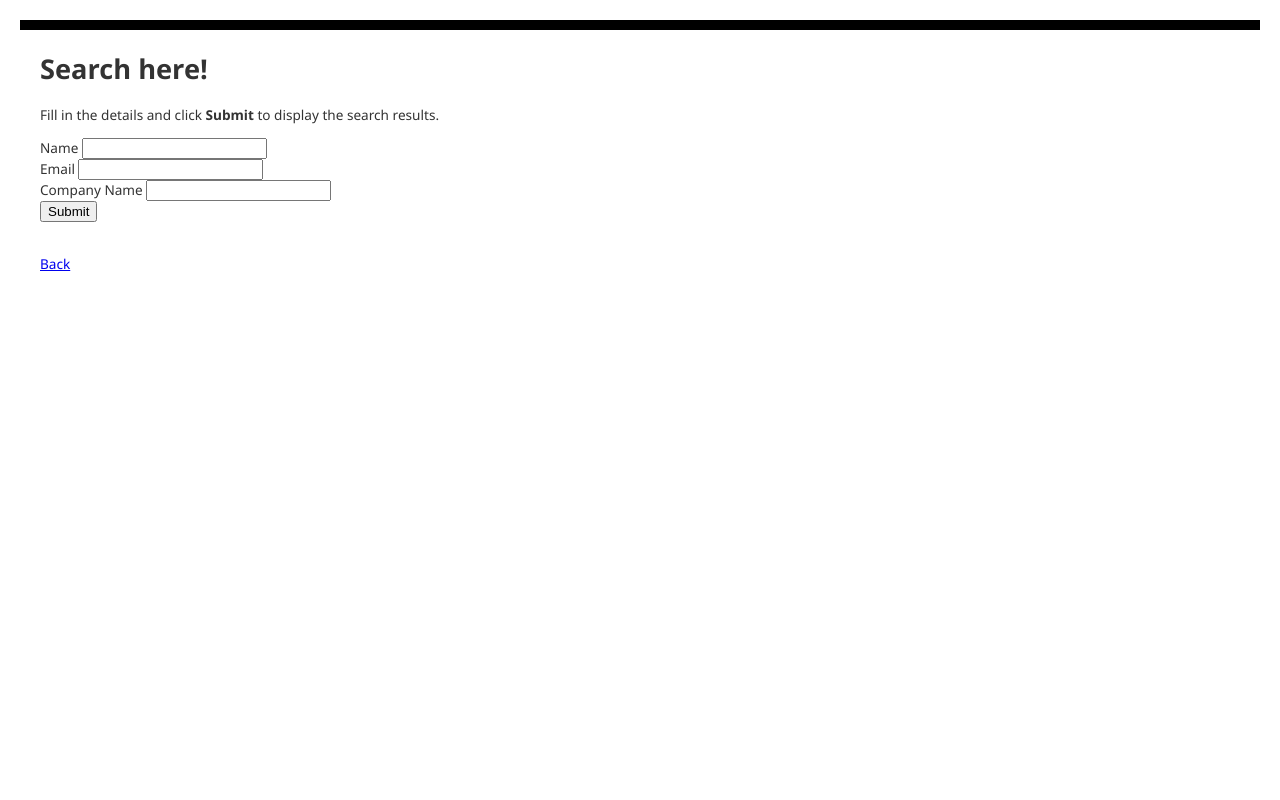
After one commit to Groslaszi/coursework2, a PHP site: page /search.php in a window 1280 px wide. The commit adds this page. Run offline with PHP 8.4, Linux system fonts and the light colour scheme.

Commit message:
comment describing changes

```diff
--- a/index.php
+++ b/index.php
@@ -20,10 +20,13 @@
 <p>Fill in your name and email address, then click <strong>Submit</strong> to register.</p>
 <form method="post" action="index.php" enctype="multipart/form-data" >
       Name  <input type="text" name="name" id="name"/></br>
+      Search for Name <input type="text" name="search" id="search"/></br>
       Company  <input type="text" name="company" id="company"/></br>
       Email <input type="text" name="email" id="email"/></br>
       <input type="submit" name="submit" value="Submit" />
-</form>
+</form></br>
+
+<a href="search.php"> Search</a></br></br>
 <?php
     // DB connection info
     //TODO: Update the values for $host, $user, $pwd, and $db
--- /dev/null
+++ b/search.php
@@ -0,0 +1,84 @@
+<html>
+    <head>
+        <Title>Registration Form</Title>
+            <style type="text/css">
+                body { background-color: #fff; border-top: solid 10px #000;
+                    color: #333; font-size: .85em; margin: 20; padding: 20;
+                    font-family: "Segoe UI", Verdana, Helvetica, Sans-Serif;
+                }
+                h1, h2, h3,{ color: #000; margin-bottom: 0; padding-bottom: 0; }
+                h1 { font-size: 2em; }
+                h2 { font-size: 1.75em; }
+                h3 { font-size: 1.2em; }
+                table { margin-top: 0.75em; }
+                th { font-size: 1.2em; text-align: left; border: none; padding-left: 0; padding-right: 10px; }
+                td { padding: 0.25em 2em 0.25em 0em; border: 0 none; }
+            </style>
+    </head>
+
+    <body>
+
+        <h1>Search here!</h1>
+
+        <p>Fill in the details and click <strong>Submit</strong> to display the search results.</p>
+
+        <form method="post" action="search.php" enctype="multipart/form-data" >
+              Name  <input type="text" name="name" id="name"/></br>
+              Email <input type="text" name="email" id="email"/></br>
+              Company Name <input type="text" name="company" id="company" /></br>
+              <input type="submit" name="submit" value="Submit" />
+        </form>
+
+        </br>
+
+        <a href="index.php">Back</a></br></br></br>
+
+        <?php
+
+        if (isset($_POST['submit'])) {
+            // DB connection info
+            //TODO: Update the values for $host, $user, $pwd, and $db
+            //using the values you retrieved earlier from the portal.
+         $host = "eu-cdbr-azure-north-b.cloudapp.net";
+         $user = "b49856281d3308";
+         $pwd = "de457c0c";
+         $db = "laszlodAE61TtB7b";
+            // Connect to database
+            try {
+                $conn = new PDO( "mysql:host=$host;dbname=$db", $user, $pwd);
+                $conn->setAttribute( PDO::ATTR_ERRMODE, PDO::ERRMODE_EXCEPTION );
+            }
+            catch(Exception $e){
+                die(var_dump($e));
+            }
+
+            $name = $_POST['name'];
+            $email = $_POST['email'];
+            $company = $_POST['company'];
+
+            // Retrieve data
+            $sql_select = "SELECT * FROM registration_tbl WHERE name LIKE '%" . $name . "%' AND email LIKE '%" . $email . "%' AND companyname LIKE '%" . $company . "%' ORDER BY name";
+            $stmt = $conn->query($sql_select);
+            $registrants = $stmt->fetchAll();
+            if(count($registrants) > 0) {
+                echo "<h2>Search Results:</h2>";
+                echo "<table>";
+                echo "<tr><th>Name</th>";
+                echo "<th>Email</th>";
+                echo "<th>Company Name</th>";
+                echo "<th>Date</th></tr>";
+                foreach($registrants as $registrant) {
+                    echo "<tr><td>" . $registrant['name'] . "</td>";
+                    echo "<td>" . $registrant['email'] . "</td>";
+                    echo "<td>" . $registrant['company'] . "</td>";
+                    echo "<td>" . $registrant['date'] . "</td></tr>";
+                }
+                echo "</table>";
+            } else {
+                echo "<h3>No results.</h3>";
+            }
+        }
+?>
+
+    </body>
+</html>
```
Also changed, not shown: 1 other file.
